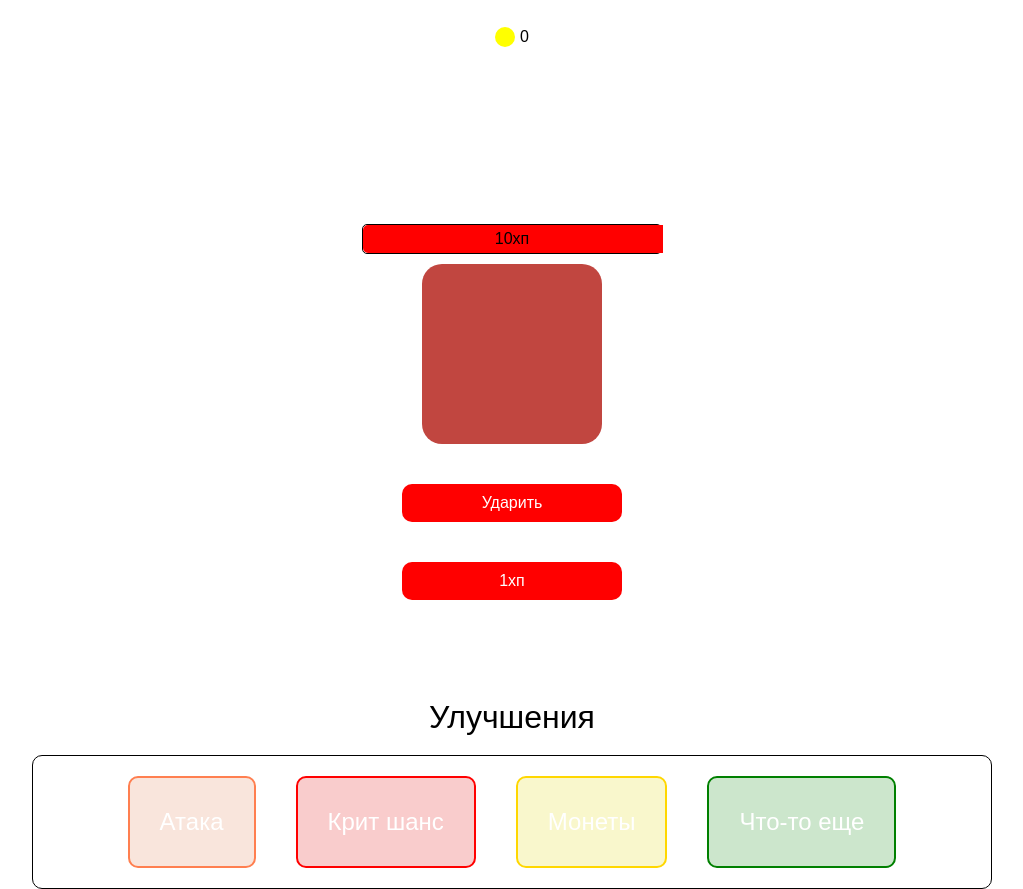
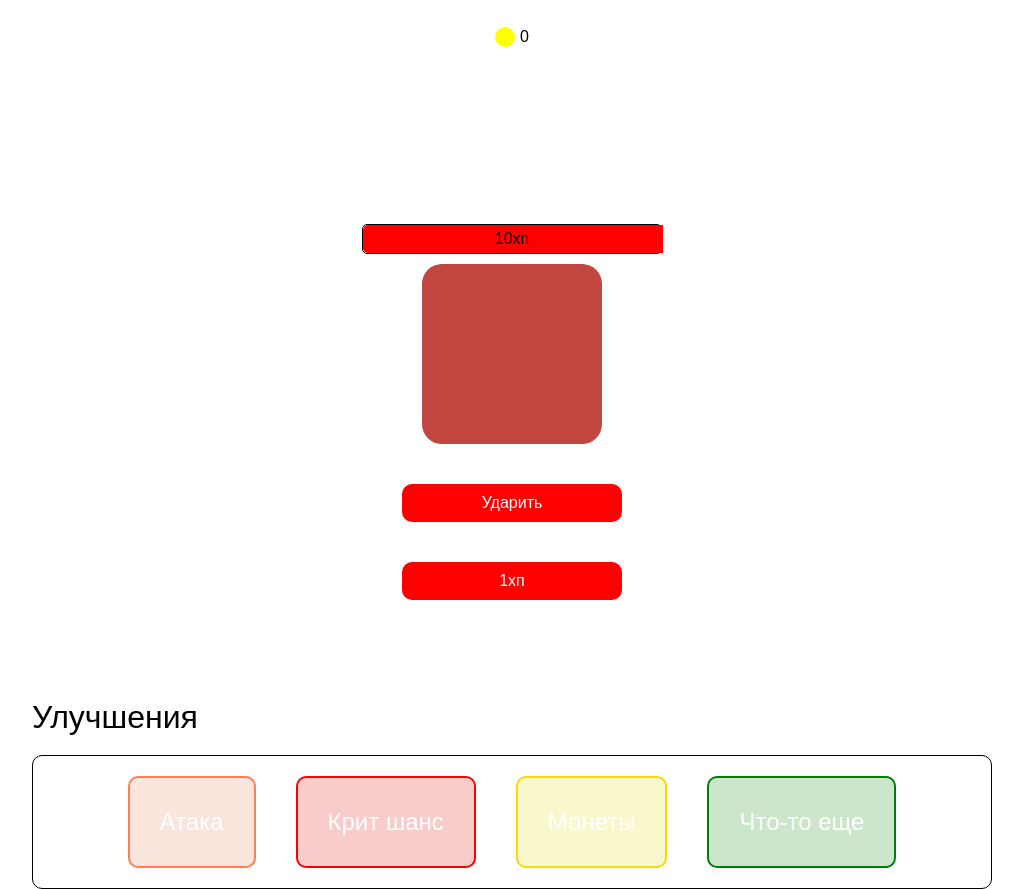
Before and after one commit to HELLRAID-cmd/Tap-Tap-MonsterHunter, a React (Vite) app in the folder client/: page / in a window 1280 px wide. Shown: the whole page, without its empty margins (128-1151 px from the left). Built offline with nearby package versions, Linux system fonts and the light colour scheme.

Commit message:
Удалил некоторые стилиэ

```diff
--- a/client/src/Styles/style.scss
+++ b/client/src/Styles/style.scss
@@ -2,16 +2,15 @@
   display: flex;
   flex-direction: column;
   width: 100%;
-  height: 100vh;
+  height: 100%;
+  min-height: 100vh;
 }
 
 body {
   margin: 0;
   display: flex;
   justify-content: center;
-  align-items: center;
-  text-align: center;
-  min-width: 320px;
+  height: 100%;
   min-height: 100vh;
   font-family: "Arial", sans-serif;
 }
```
